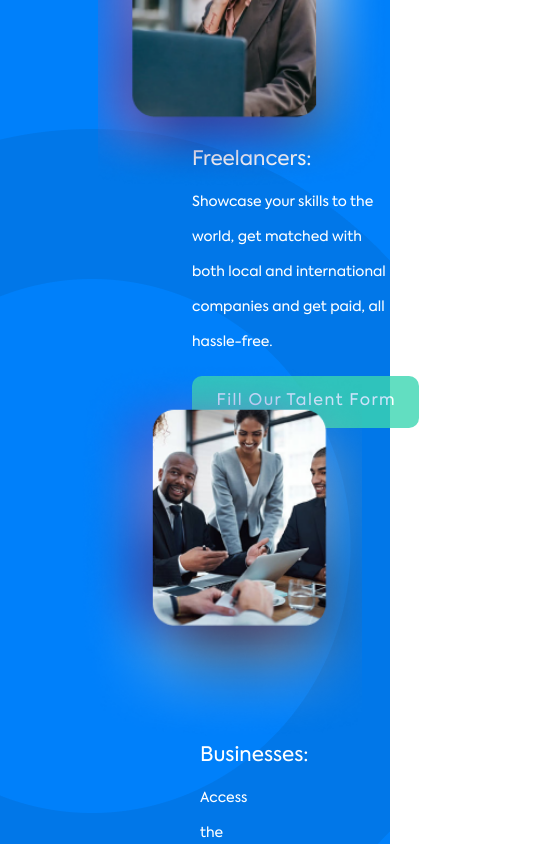
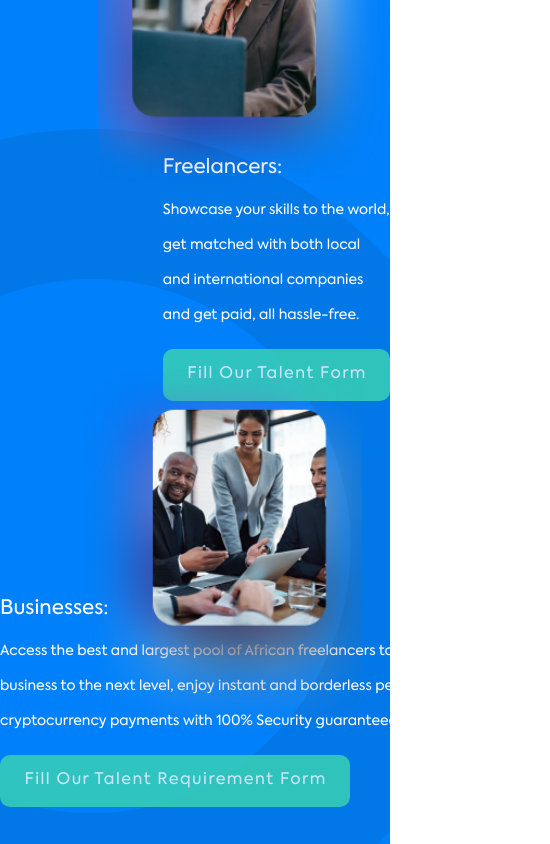
Before and after one commit to nazeeeh/aya-website, a Nuxt app: page / in a window 390 px wide. Shown: the part 2600-3444 px from the top of the page, 550 px wide, since content can reach past the window. Built offline with nearby package versions, Linux system fonts and the light colour scheme.

Commit message:
Added changes to the site

```diff
--- a/pages/index.vue
+++ b/pages/index.vue
@@ -567,8 +567,8 @@ color: #38405C;
     left: 25%;
   }
   .freelancers{
-     width: 50%;
-     margin: 13rem 0 0 12rem;
+     /* width: 50%; */
+     margin: 15rem 0 0 0;
   }
   .sub-fourth{
     width: 100%;
@@ -591,13 +591,14 @@ color: #38405C;
     left: 20%;
   }
   .business{
-    padding: 40px;
 
-    margin:  15rem 10rem;
+    line-height: 0;
+    margin-left: 0;
+
   }
   .access{
     font-size: 14px;
-    width: 100%;
+
   }
   .fourth-section{
     margin: 6rem 0;
```
